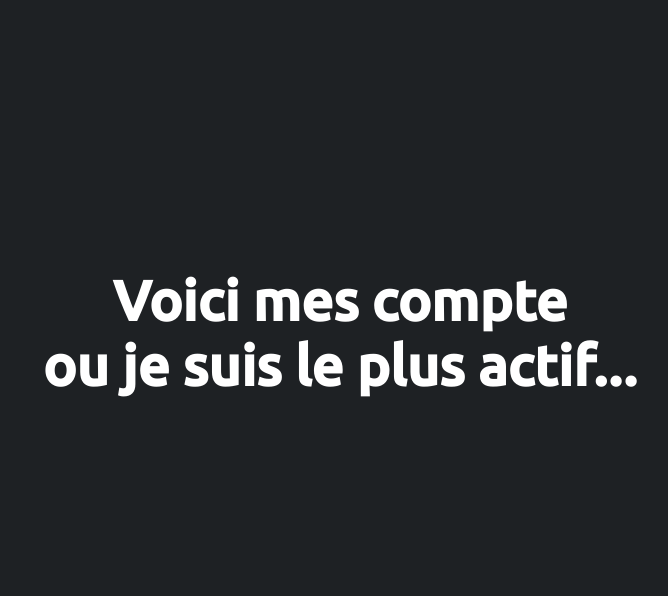
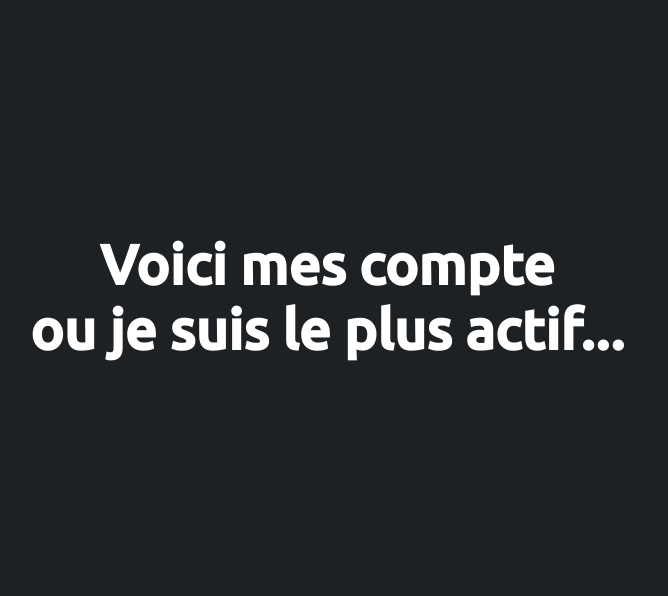
Before and after one commit to lynxsole/FP, a PHP site: page / in a window 1280 px wide. Shown: the part 772-1368 px from the top of the page, without its empty margins (418-1086 px from the left). Run offline with PHP 8.4, Linux system fonts and the light colour scheme.

Commit message:
modified:   assets/css/style.css 	modified:   body.php

```diff
--- a/assets/css/style.css
+++ b/assets/css/style.css
@@ -1,6 +1,11 @@
 body{
     background-color: #1e2124;
+    transition: 0.5s;
     margin: 0 auto;
+}
+
+html{
+    scroll-behavior: smooth;
 }
 
 input{
@@ -153,11 +158,11 @@ section{
 #tc{
     text-align: center;
     margin-top: 10px;
-    font-size: 1rem;
+    font-size: 3.5rem;
 }
 
 .textAc{
-   margin-left: 36%;
+   margin-left: 35%;
    margin-top: 5%;
    position: absolute;
 }
--- a/body.php
+++ b/body.php
@@ -26,7 +26,7 @@
 
     <section id="page2">
         <div class="textAc">
-            <h2 id="tw">Voici mes compte<br> ou je suis le plus actif...</h2>
+            <h2 id="tc">Voici mes compte<br> ou je suis le plus actif...</h2>
         </div>
 
     </section>
```
